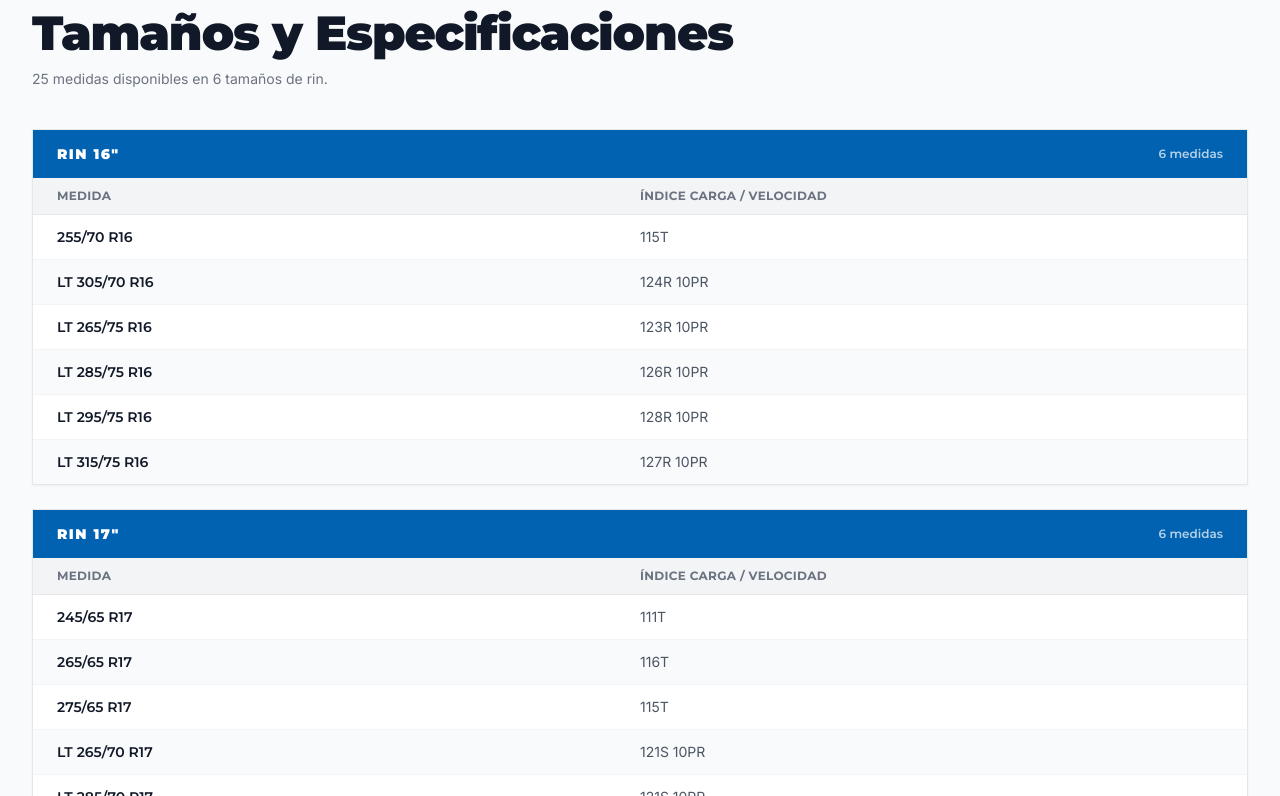
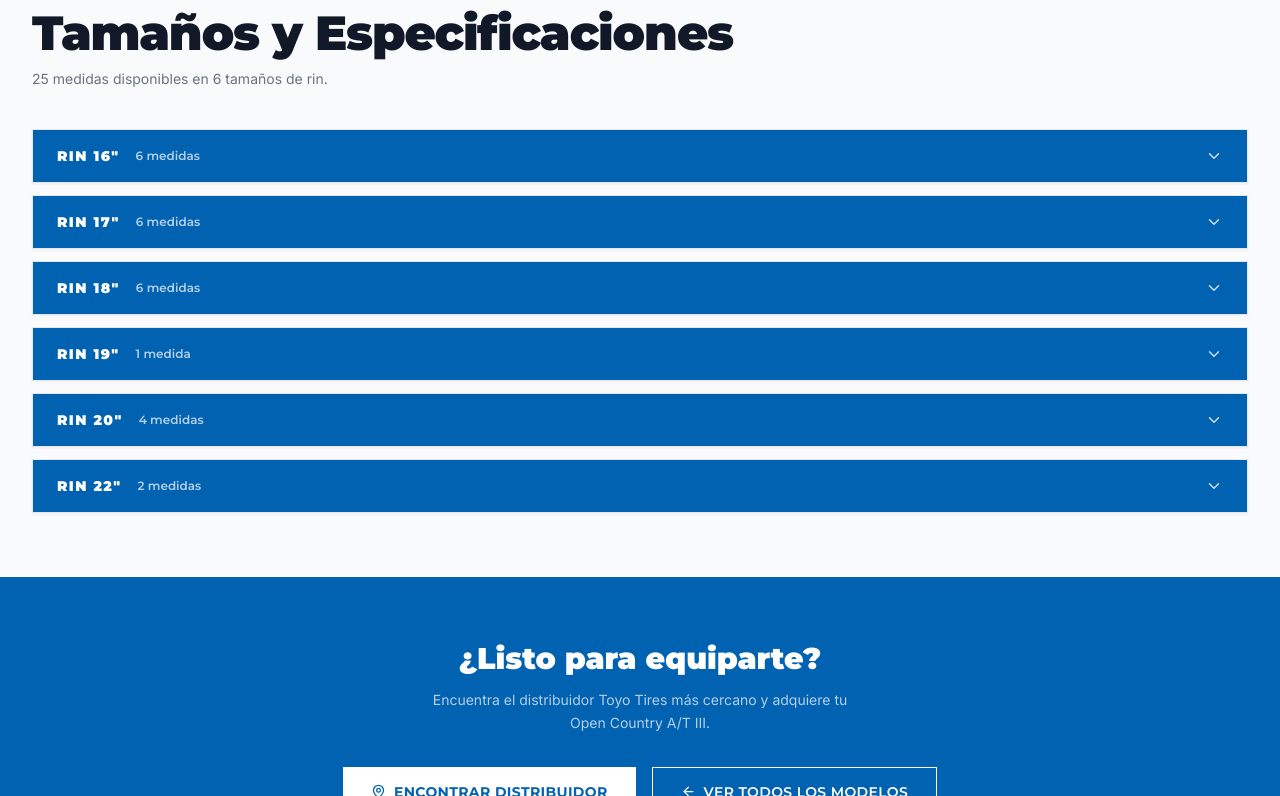
Before and after one commit to DearToyo/toyo-tires-venezuela, a Next.js app: page /productos/open-country-at3 in a window 1280 px wide. Shown: the part 2424-3220 px from the top of the page. Built offline with nearby package versions, Linux system fonts and the light colour scheme.

Commit message:
feat: mejoras UI en tarjetas y tabla de medidas  - "Ver detalles" en lugar de "Ver medidas" en catálogo - Título nameplate en dos líneas (línea + variante) en tarjetas - Tabla de medidas convertida en acordeón desplegable por rin

```diff
--- a/src/app/productos/[slug]/page.js
+++ b/src/app/productos/[slug]/page.js
@@ -4,6 +4,7 @@
 import { MapPin, ArrowLeft, ChevronRight } from 'lucide-react'
 import { tireDatabase, slugToEntry } from '@/data/tires'
 import { tireDetails } from '@/data/tireDetails'
+import SizesAccordion from '@/components/SizesAccordion'
 
 function groupSizesByRim(sizes) {
   const groups = {}
@@ -243,40 +244,7 @@
           </p>
 
           {rimGroups.length > 0 ? (
-            <div className="space-y-6">
-              {rimGroups.map(({ rim, items }) => (
-                <div key={rim} className="overflow-hidden border border-gray-200 shadow-sm">
-
-                  {/* Rim header */}
-                  <div className="bg-toyo-blue px-6 py-3.5 flex items-center justify-between">
-                    <span className="font-display font-black text-white text-sm tracking-widest uppercase">
-                      RIN {rim}&quot;
-                    </span>
-                    <span className="text-white/70 text-xs font-display font-semibold">
-                      {items.length} {items.length === 1 ? 'medida' : 'medidas'}
-                    </span>
-                  </div>
-
-                  {/* Table header */}
-                  <div className="grid grid-cols-2 bg-gray-100 border-b border-gray-200 px-6 py-2.5">
-                    <span className="text-xs font-display font-bold text-gray-500 uppercase tracking-wide">Medida</span>
-                    <span className="text-xs font-display font-bold text-gray-500 uppercase tracking-wide">Índice Carga / Velocidad</span>
-                  </div>
-
-                  {/* Rows */}
-                  {items.map(({ medida, carga }, idx) => (
-                    <div
-                      key={idx}
-                      className={`grid grid-cols-2 px-6 py-3 border-b border-gray-100 last:border-0
-                        ${idx % 2 === 1 ? 'bg-gray-50' : 'bg-white'}`}
-                    >
-                      <span className="text-sm font-display font-semibold text-gray-900">{medida}</span>
-                      <span className="text-sm text-gray-600">{carga}</span>
-                    </div>
-                  ))}
-                </div>
-              ))}
-            </div>
+            <SizesAccordion rimGroups={rimGroups} totalSizes={tire.sizes.length} />
           ) : (
             <div className="bg-white border border-gray-200 p-12 text-center">
               <p className="text-gray-400 text-sm font-display mb-6">
--- a/src/app/productos/page.js
+++ b/src/app/productos/page.js
@@ -41,7 +41,14 @@
 
       <div className="p-6 flex flex-col gap-3 flex-1">
         <div className="flex items-start justify-between gap-2">
-          <h3 className="font-display font-bold text-gray-900 text-base leading-tight">{model.name}</h3>
+          <div className="flex flex-col leading-none">
+            <span className="text-[10px] font-display font-bold tracking-superwide uppercase text-gray-400 mb-0.5">
+              {model.line}
+            </span>
+            <span className="font-display font-black text-gray-900 text-lg leading-tight tracking-tight">
+              {model.name.replace(model.line + ' ', '')}
+            </span>
+          </div>
           <span className={`text-xs px-2 py-0.5 border flex-shrink-0 ${meta.color} font-display font-semibold`}>
             {meta.label}
           </span>
@@ -67,7 +74,7 @@
             className="text-xs font-display font-bold text-toyo-blue hover:text-toyo-blue-mid
                        transition-colors flex items-center gap-1"
           >
-            Ver medidas <ArrowRight size={12} />
+            Ver detalles <ArrowRight size={12} />
           </Link>
         </div>
       </div>
--- /dev/null
+++ b/src/components/SizesAccordion.js
@@ -0,0 +1,65 @@
+'use client'
+import { useState } from 'react'
+import { ChevronDown } from 'lucide-react'
+
+export default function SizesAccordion({ rimGroups, totalSizes }) {
+  const [open, setOpen] = useState(null)
+
+  const toggle = (rim) => setOpen((prev) => (prev === rim ? null : rim))
+
+  return (
+    <div className="space-y-3">
+      {rimGroups.map(({ rim, items }) => {
+        const isOpen = open === rim
+        return (
+          <div key={rim} className="border border-gray-200 overflow-hidden shadow-sm">
+
+            {/* Accordion header */}
+            <button
+              onClick={() => toggle(rim)}
+              className="w-full bg-toyo-blue px-6 py-4 flex items-center justify-between
+                         hover:bg-blue-700 transition-colors duration-200 group"
+            >
+              <div className="flex items-center gap-4">
+                <span className="font-display font-black text-white text-sm tracking-widest uppercase">
+                  RIN {rim}&quot;
+                </span>
+                <span className="text-white/70 text-xs font-display font-semibold">
+                  {items.length} {items.length === 1 ? 'medida' : 'medidas'}
+                </span>
+              </div>
+              <ChevronDown
+                size={18}
+                className={`text-white/80 transition-transform duration-300 ${isOpen ? 'rotate-180' : ''}`}
+              />
+            </button>
+
+            {/* Collapsible body */}
+            <div
+              className={`transition-all duration-300 ease-in-out overflow-hidden
+                ${isOpen ? 'max-h-[2000px] opacity-100' : 'max-h-0 opacity-0'}`}
+            >
+              {/* Table header */}
+              <div className="grid grid-cols-2 bg-gray-100 border-b border-gray-200 px-6 py-2.5">
+                <span className="text-xs font-display font-bold text-gray-500 uppercase tracking-wide">Medida</span>
+                <span className="text-xs font-display font-bold text-gray-500 uppercase tracking-wide">Índice Carga / Velocidad</span>
+              </div>
+
+              {/* Rows */}
+              {items.map(({ medida, carga }, idx) => (
+                <div
+                  key={idx}
+                  className={`grid grid-cols-2 px-6 py-3 border-b border-gray-100 last:border-0
+                    ${idx % 2 === 1 ? 'bg-gray-50' : 'bg-white'}`}
+                >
+                  <span className="text-sm font-display font-semibold text-gray-900">{medida}</span>
+                  <span className="text-sm text-gray-600">{carga}</span>
+                </div>
+              ))}
+            </div>
+          </div>
+        )
+      })}
+    </div>
+  )
+}
```
